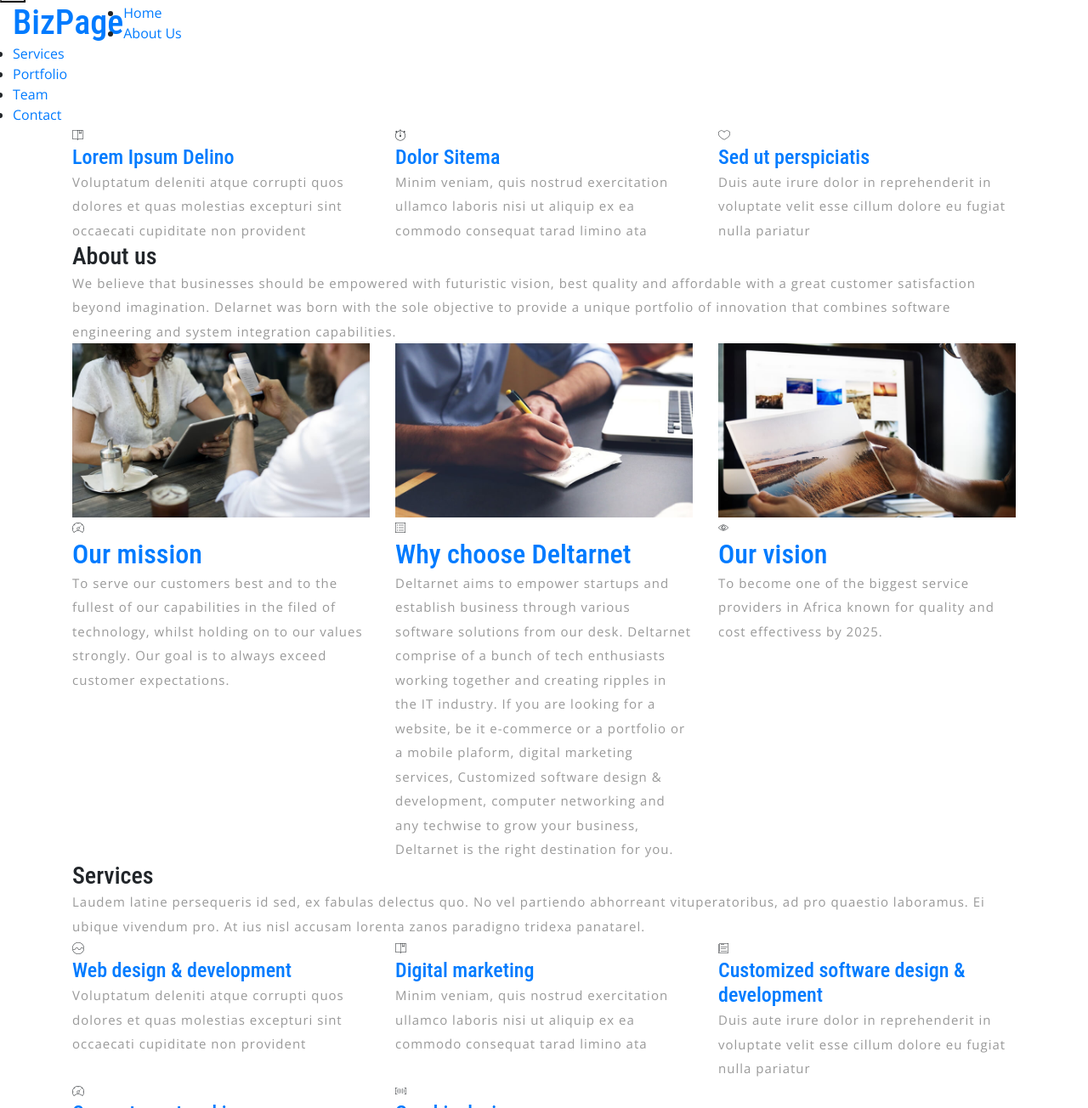
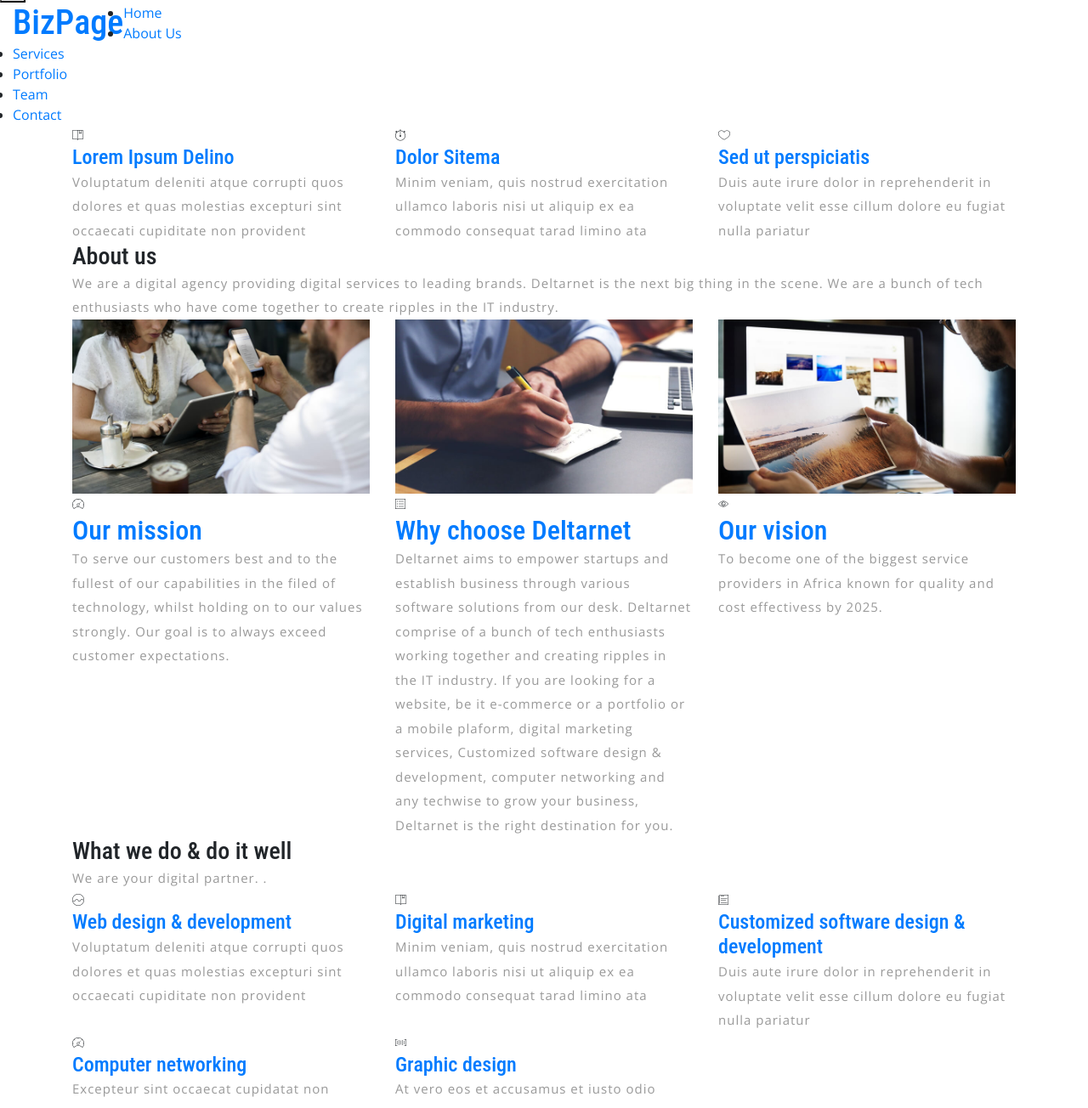
Before and after one commit to deltarnet/IEIS-, a plain HTML site: page BizPage/BizPage/index.html in a window 1280 px wide. Shown: the part 27-1331 px from the top of the page at 85% size. Drawn offline with nearby package versions, Linux system fonts and the light colour scheme; files that its build step writes are made by us from their sources; files whose address does not match are found by name.

Commit message:
adding changes

```diff
--- a/BizPage/BizPage/index.html
+++ b/BizPage/BizPage/index.html
@@ -190,7 +190,7 @@
 
         <header class="section-header">
           <h3>About us</h3>
-          <p>We believe that businesses should be empowered with futuristic vision, best quality and affordable with a great customer satisfaction beyond imagination. Delarnet was born with the sole objective to provide a unique portfolio of innovation that combines software engineering and system integration capabilities.</p>
+          <p>We are a digital agency providing digital services to leading brands. Deltarnet is the next big thing in the scene. We are a bunch of tech enthusiasts who have come together to create ripples in the IT industry.</p>
           </header>
 
         <div class="row about-cols">
@@ -246,8 +246,8 @@
       <div class="container">
 
         <header class="section-header wow fadeInUp">
-          <h3>Services</h3>
-          <p>Laudem latine persequeris id sed, ex fabulas delectus quo. No vel partiendo abhorreant vituperatoribus, ad pro quaestio laboramus. Ei ubique vivendum pro. At ius nisl accusam lorenta zanos paradigno tridexa panatarel.</p>
+          <h3>What we do & do it well</h3>
+          <p>We are your digital partner. .</p>
         </header>
 
         <div class="row">
@@ -298,7 +298,6 @@
         <a class="cta-btn" href="#">Call To Action</a>
       </div>
     </section><!-- #call-to-action -->
--->
     <!--==========================
       Skills Section
     ============================-->
```
